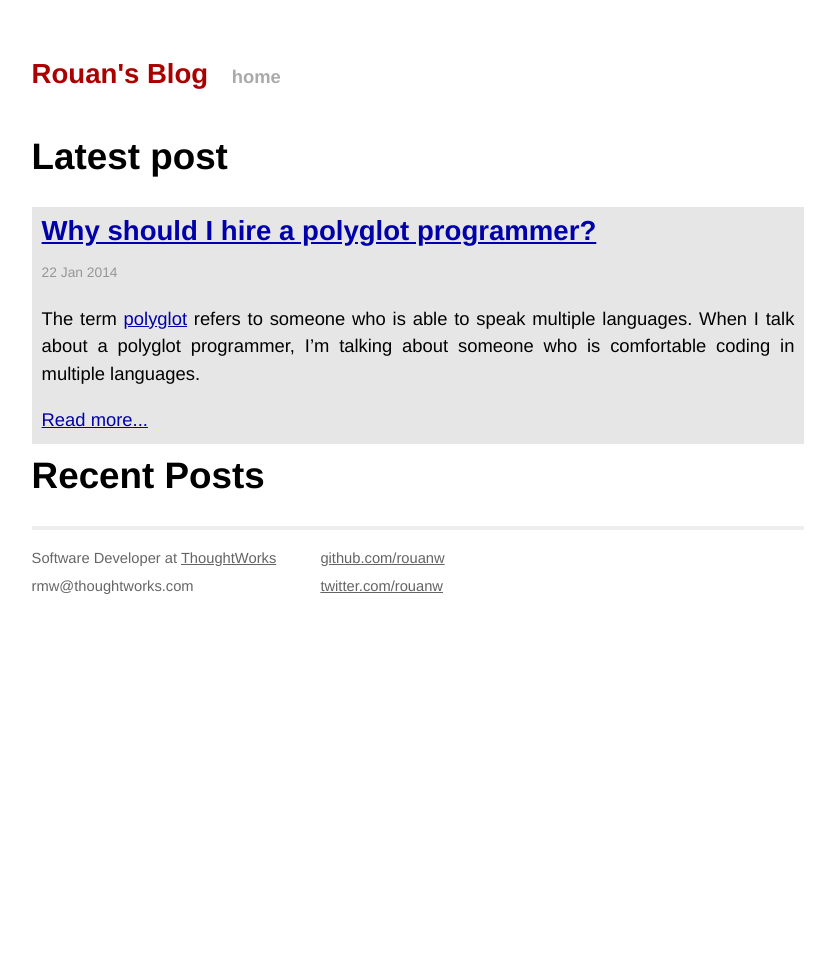
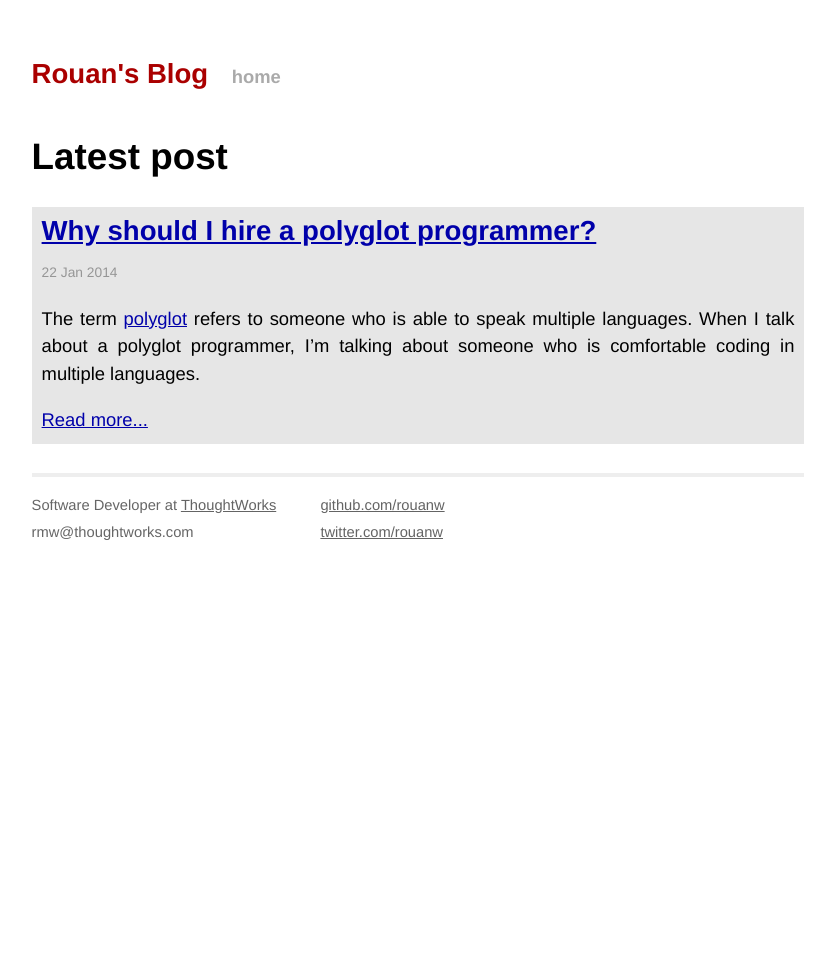
Before and after one commit to rouanw/rouanw.github.io, a Jekyll site: the page built from index.html, in a window 1280 px wide. Shown: the whole page, without its empty margins (222-1057 px from the left). Built offline with Jekyll 4.4.1, drawn with Linux system fonts in a browser that asks for light colours; Markdown is read by kramdown in place of the engine named in the settings.

Commit message:
just delete the recent posts section for now

```diff
--- a/index.html
+++ b/index.html
@@ -13,15 +13,4 @@ title: Rouan's blog
 			<a href="{{ post.url }}">Read more...</a>
 		{% endfor %}
 	</div>
-
-	{% if (site.posts | size) > 1 %}
-	<p class="recent">
-		<h1>Recent Posts</h1>
-			<ul class="posts">
-				{% for post in site.posts offset:1 %}
-					<li><span>{{ post.date | date_to_string }}</span> &raquo; <a href="{{ post.url }}">{{ post.title }}</a></li>
-				{% endfor %}
-			</ul>
-	</p>
-	{% endif %}
 </div>
```
